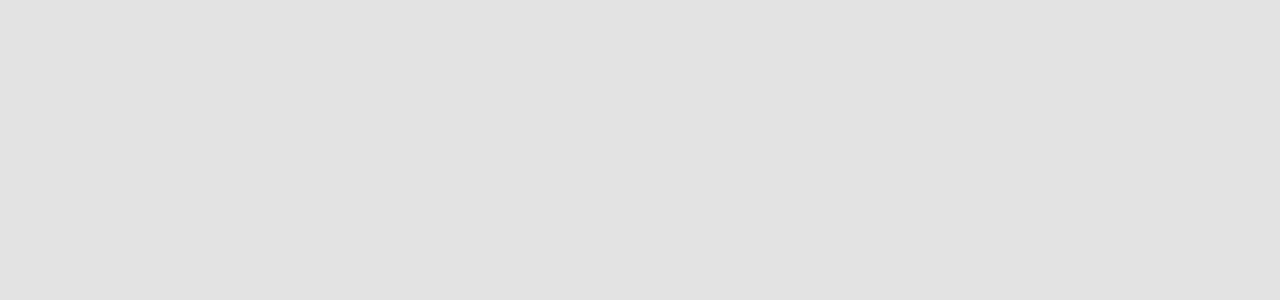
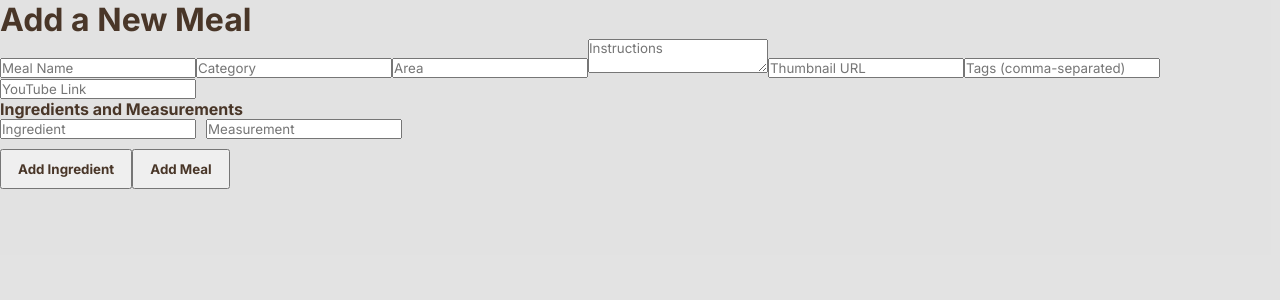
Before and after one commit to danwiic/Recipe-Finder, a React (Vite) app in the folder client/: page /test in a window 1280 px wide. Before the commit this address had no page. Shown: the top 300 px of the page. Built offline with nearby package versions, Linux system fonts and the light colour scheme.

Commit message:
lots of bugs is now fixed lol

```diff
--- a/client/src/App.jsx
+++ b/client/src/App.jsx
@@ -7,7 +7,7 @@ import Signup from "./Page/Signup.jsx"
 import { UserProvider } from "./Context/UserContext.jsx"
 import ProtectedRoute from "./Components/ProtectedRoute.jsx"
 import MealDetail from "./Page/RecipeDetail.jsx"
-
+import Test from './Page/Test.jsx'
 export default function App() {
   return(
     <>
@@ -15,6 +15,8 @@ export default function App() {
       <BrowserRouter>
         <Routes>
           <Route path="/" element={<Landing/>} />
+          <Route path="/test" element={<Test/>} />
+
           <Route path="/recipe/:id" element={<MealDetail />} />
           <Route path="/favorites" element={
             <ProtectedRoute>
--- a/client/src/Page/RecipeDetail.jsx
+++ b/client/src/Page/RecipeDetail.jsx
@@ -29,30 +29,31 @@ export default function MealDetail() {
   const navigate = useNavigate()
 
   console.log(ratingData);
-  console.log("meal: ", meal);
+
 
 
 
   useEffect(() => {
     const fetchMealDetails = async () => {
       try {
+        // First, check if the meal exists in TheMealDB API
         const { data } = await axios.get(`https://www.themealdb.com/api/json/v1/1/lookup.php?i=${id}`);
 
         if (data.meals && data.meals.length > 0) {
+          // If found in TheMealDB, use that data
           const mealData = data.meals[0];
           setMeal(mealData);
           fetchNutrition(mealData);
         } else {
+          // If not found in TheMealDB, check the custom database
           const customApiResponse = await axios.get(`http://192.168.1.185:8800/meal/${id}`);
-        if (customApiResponse.data && customApiResponse.data.meal) {
-          const customMealData = customApiResponse.data.meal;
+          console.log(customApiResponse);
+
+          if (customApiResponse.data) {
+            const customMealData = customApiResponse.data;
             setMeal(customMealData);
-
-          if (customMealData.nutrition) {
-            setNutrition(customMealData.nutrition);
-          } else {
+            console.log("meal: ", customMealData);
             fetchNutrition(customMealData);
-          }
           } else {
             setError('Meal not found!');
           }
@@ -92,23 +93,22 @@ useEffect(() => {
     let ingredients = []
     let measurements = []
 
-    if (meal.strIngredient1) {
+    // Loop through ingredients and measurements
     for (let i = 1; i <= 20; i++) {
       const ingredient = meal[`strIngredient${i}`]
       const measurement = meal[`strMeasure${i}`]
 
       if (ingredient && ingredient.trim()) {
         ingredients.push(ingredient.trim())
-          measurements.push(measurement || '1 unit')
-        }
+        measurements.push(measurement || '1 unit') // Use a default measurement if null
       }
     }
 
     if (ingredients.length === 0 || measurements.length === 0) {
       if (meal.ingredients && meal.measurements) {
         try {
-          ingredients = JSON.parse(meal.ingredients)
-          measurements = JSON.parse(meal.measurements)
+          ingredients = (meal.ingredients)
+          measurements = (meal.measurements)
         } catch (error) {
           console.error("Error parsing custom API data:", error)
         }
@@ -169,11 +169,13 @@ useEffect(() => {
     fetchRatingData()
   }, [])
 
+
+
   const handleAddToFavorites = async () => {
     try {
       console.log("Meal ID:", meal.idMeal); // Check if this is set properly
 
-      const response = await axios.post('http://192.168.1.185:8800/favorites', {
+      const response = await axios.post('http://192.168.1.185:8800/favorites/add', {
         user_id: user.id,
         idMeal: meal.idMeal,  // Meal ID
       });
@@ -262,7 +264,7 @@ const fetchUserRating = async (mealId) => {
         </div>
 
         <h2 className='meal__name'>
-          {meal.strMeal}
+          {meal.strMeal.toUpperCase()}
         </h2>
 
 
@@ -298,8 +300,9 @@ const fetchUserRating = async (mealId) => {
                   <div className="meal__con">
                     <div>Calories: <span className='nutrition__details'>{nutrition.calories}cal</span></div>
                     <div>Serving Size: <span className='nutrition__details'>{nutrition.yield} people</span></div>
-                    <div>Calories per Serving: <span className='nutrition__details'>{Math.round(nutrition.calories / nutrition.yield)}cal</span></div>
-                    <div>Grams per Serving: <span className='nutrition__details'>{Math.round(nutrition.totalWeight / nutrition.yield)}g</span></div>
+                    <div>Fat: <span className='nutrition__details'>{Math.round(nutrition.totalNutrients.FAT.quantity)}g</span></div>
+                    <div>Carbs: <span className='nutrition__details'>{Math.round(nutrition.totalNutrients.CHOCDF.quantity)}g</span></div>
+                    <div>Protein: <span className='nutrition__details'>{Math.round(nutrition.totalNutrients.PROCNT.quantity)}g</span></div>
                   </div>
 
 
--- a/client/src/Page/Style/RecipeDetail.css
+++ b/client/src/Page/Style/RecipeDetail.css
@@ -139,7 +139,7 @@
                         }
                     }
 
-                    div:nth-child(4) {
+                    div:nth-child(5) {
                         margin-bottom: 20px;
                     }
 
--- /dev/null
+++ b/client/src/Page/Test.jsx
@@ -0,0 +1,109 @@
+import { useState } from "react";
+import axios from "axios";
+
+export default function AddMeal() {
+  const [mealData, setMealData] = useState({
+    strMeal: "",
+    strCategory: "",
+    strArea: "",
+    strInstructions: "",
+    strMealThumb: "",
+    strTags: "",
+    strYoutube: "",
+    ingredients: [{ ingredient: "", measurement: "" }],
+    user_id: 1 // Replace with the actual user_id
+  });
+  const [message, setMessage] = useState("");
+
+  const handleInputChange = (e) => {
+    const { name, value } = e.target;
+    setMealData((prevData) => ({
+      ...prevData,
+      [name]: value
+    }));
+  };
+
+  const handleIngredientChange = (index, field, value) => {
+    const updatedIngredients = mealData.ingredients.map((ing, idx) =>
+      idx === index ? { ...ing, [field]: value } : ing
+    );
+    setMealData((prevData) => ({
+      ...prevData,
+      ingredients: updatedIngredients
+    }));
+  };
+
+  const handleAddIngredient = () => {
+    setMealData((prevData) => ({
+      ...prevData,
+      ingredients: [...prevData.ingredients, { ingredient: "", measurement: "" }]
+    }));
+  };
+
+  const handleRemoveIngredient = (index) => {
+    const updatedIngredients = mealData.ingredients.filter((_, idx) => idx !== index);
+    setMealData((prevData) => ({
+      ...prevData,
+      ingredients: updatedIngredients
+    }));
+  };
+
+  const handleSubmit = async (e) => {
+    e.preventDefault();
+
+    try {
+      const res = await axios.post("http://192.168.1.185:8800/meals", {
+        ...mealData,
+        ingredients: mealData.ingredients.map(ing => ing.ingredient),
+        measurements: mealData.ingredients.map(ing => ing.measurement)
+      });
+      setMessage(res.data.message);
+    } catch (error) {
+      setMessage("Failed to add meal.");
+    }
+  };
+
+  return (
+    <div>
+      <h2>Add a New Meal</h2>
+      {message && <p>{message}</p>}
+      <form onSubmit={handleSubmit}>
+        <input type="text" name="strMeal" placeholder="Meal Name" value={mealData.strMeal} onChange={handleInputChange} required />
+        <input type="text" name="strCategory" placeholder="Category" value={mealData.strCategory} onChange={handleInputChange} required />
+        <input type="text" name="strArea" placeholder="Area" value={mealData.strArea} onChange={handleInputChange} required />
+        <textarea name="strInstructions" placeholder="Instructions" value={mealData.strInstructions} onChange={handleInputChange} required />
+        <input type="text" name="strMealThumb" placeholder="Thumbnail URL" value={mealData.strMealThumb} onChange={handleInputChange} />
+        <input type="text" name="strTags" placeholder="Tags (comma-separated)" value={mealData.strTags} onChange={handleInputChange} />
+        <input type="text" name="strYoutube" placeholder="YouTube Link" value={mealData.strYoutube} onChange={handleInputChange} />
+
+        <h4>Ingredients and Measurements</h4>
+        {mealData.ingredients.map((ing, index) => (
+          <div key={index} style={{ display: "flex", gap: "10px", marginBottom: "10px" }}>
+            <input
+              type="text"
+              placeholder="Ingredient"
+              value={ing.ingredient}
+              onChange={(e) => handleIngredientChange(index, "ingredient", e.target.value)}
+              required
+            />
+            <input
+              type="text"
+              placeholder="Measurement"
+              value={ing.measurement}
+              onChange={(e) => handleIngredientChange(index, "measurement", e.target.value)}
+              required
+            />
+            {mealData.ingredients.length > 1 && (
+              <button type="button" onClick={() => handleRemoveIngredient(index)}>
+                Remove
+              </button>
+            )}
+          </div>
+        ))}
+        <button type="button" onClick={handleAddIngredient}>Add Ingredient</button>
+
+        <button type="submit">Add Meal</button>
+      </form>
+    </div>
+  );
+}
```
Also changed, not shown: 1 other file (tests, documents, lock files or other folders). Lines whose indentation alone changed are shown as unchanged.
